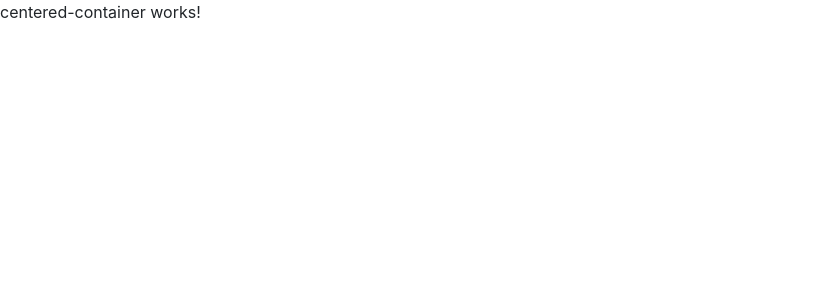
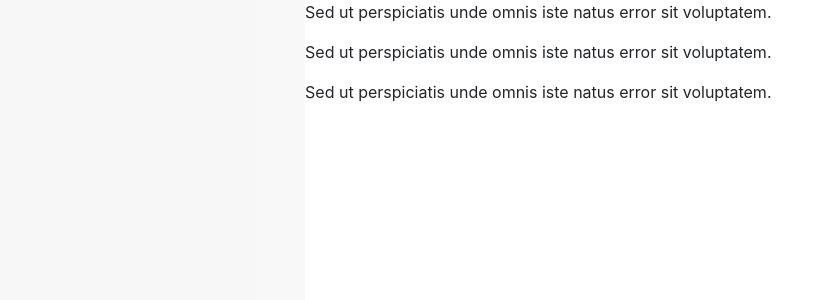
Before and after one commit to DoItForSpike/AngularBootstrap4App, an Angular app: page /centeredcontainer in a window 1280 px wide. Shown: the top 300 px of the page, without its empty margins (0-833 px from the left). Built offline with nearby package versions, Linux system fonts and the light colour scheme.

Commit message:
Styling to make content centered.

```diff
--- a/src/app/centered-container/centered-container.component.css
+++ b/src/app/centered-container/centered-container.component.css
@@ -0,0 +1,15 @@
+.page-centered-content {
+    display: flex;
+    flex-direction: row;
+    justify-content: space-between;
+    align-items: stretch;
+}
+
+.gutter {
+    flex: 1.5 2 auto;
+    background-color: rgba(230, 230, 230, 0.3);
+}
+
+.content-column {
+    flex: 1 1 auto;
+}
--- a/src/app/centered-container/centered-container.component.html
+++ b/src/app/centered-container/centered-container.component.html
@@ -1 +1,19 @@
-<p>centered-container works!</p>
+
+<div class="fill-parent page-centered-content">
+
+    <div class="gutter"></div>
+    <div class="content-column">
+        <p>
+            Sed ut perspiciatis unde omnis iste natus error sit voluptatem.
+        </p>
+        <p>
+            Sed ut perspiciatis unde omnis iste natus error sit voluptatem.
+        </p>
+        <p>
+            Sed ut perspiciatis unde omnis iste natus error sit voluptatem.
+        </p>
+    </div>
+    <div class="gutter"></div>
+
+
+</div>
```
